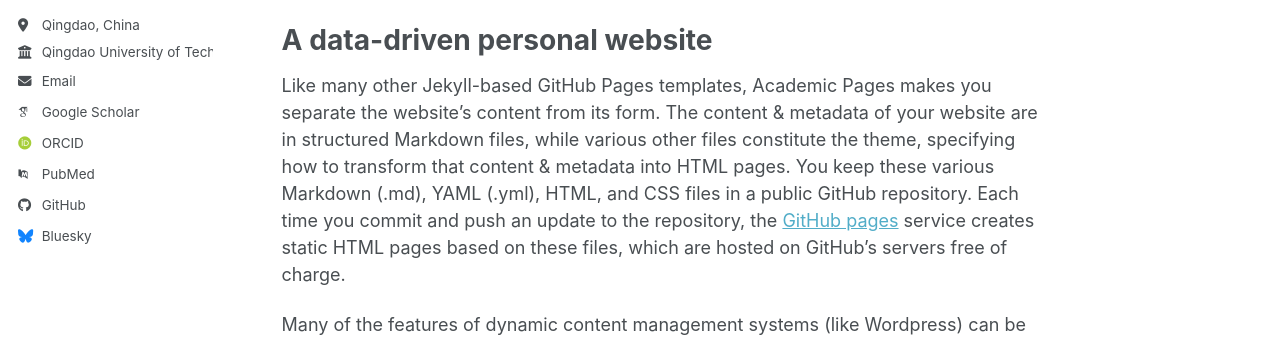
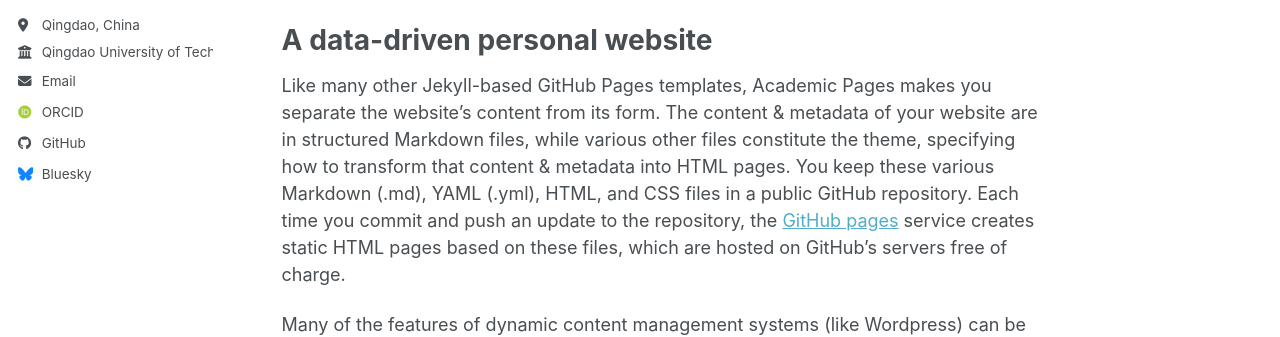
Before and after one commit to xfwang-qut/xfwang-qut.github.io, a Jekyll site: the page built from _pages/about.md, in a window 1280 px wide. Shown: the part 464-801 px from the top of the page. Built offline with Jekyll 4.4.1, drawn with Linux system fonts in a browser that asks for light colours; some web fonts are replaced; a script bundle is joined from its source files by our own code; library files that are not in the unit come from our copies.

Commit message:
Update _config.yml

```diff
--- a/_config.yml
+++ b/_config.yml
@@ -35,13 +35,13 @@
   # Academic websites
   academia         : # URL
   arxiv            : # URL - Update with the correct link to your profile
-  googlescholar    : "https://scholar.google.com/citations?user=PS_CX0AAAAAJ"
+  # googlescholar    : "https://scholar.google.com/citations?user=PS_CX0AAAAAJ"
   inspire-hep      : # URL
   impactstory      : # URL
   orcid            : "https://orcid.org/0009-0003-5698-7297"
   semantic         : # URL
   ssrn             : # URL
-  pubmed           : "https://www.ncbi.nlm.nih.gov/pubmed/?term=john+snow"
+  # pubmed           : "https://www.ncbi.nlm.nih.gov/pubmed/?term=john+snow"
   researchgate     : # URL
   scopus           : # URL
   zotero           : # URL
```
